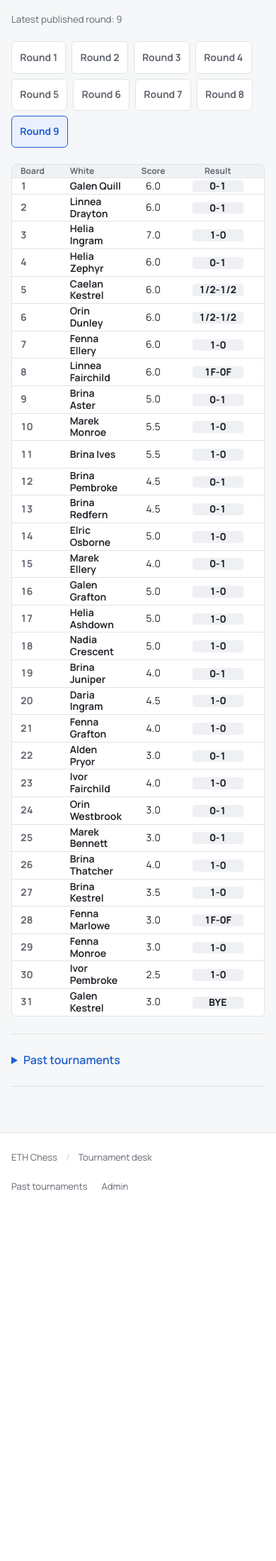
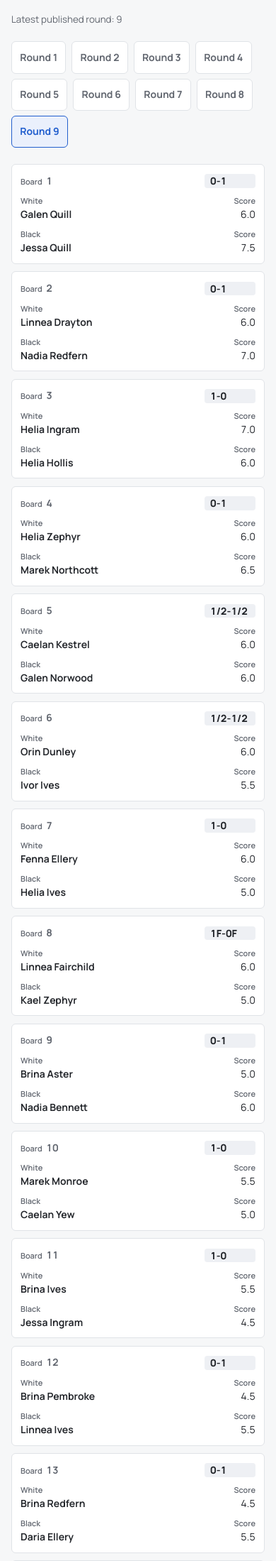
Before and after one commit to JasperDekoninck/ChessTournaments, a Flask app: a page that uses src/flaskr/templates/_public_tournament_rounds.html in a window 390 px wide. Shown: the part 1323-3522 px from the top of the page at 71% size. Before the commit the page ends 3000 px from the top, so only its background shows below. Run offline with Flask 3, Linux system fonts and the light colour scheme; data comes from the database, SQL or seed files in the repository.

Commit message:
Show public tables as compact cards on phones

```diff
--- a/src/flaskr/static/style.css
+++ b/src/flaskr/static/style.css
@@ -1599,6 +1599,8 @@ tr.is-waitlist .waitlist-note {
 
 .podium-slot strong {
   font-size: 1.1rem;
+  max-width: 100%;
+  overflow-wrap: anywhere;
 }
 
 .podium-slot strong a {
@@ -1800,6 +1802,187 @@ tr.is-waitlist .waitlist-note {
   th,
   td {
     padding: 0.7rem 0.75rem;
+  }
+
+  .public-table {
+    overflow: visible;
+    border: 0;
+    background: transparent;
+  }
+
+  .highlight-card strong {
+    max-width: 100%;
+    overflow-wrap: anywhere;
+  }
+
+  .event-heading h1,
+  .public-player-name {
+    overflow-wrap: anywhere;
+  }
+
+  .public-table table,
+  .public-table tbody {
+    display: block;
+    width: 100%;
+    min-width: 0;
+  }
+
+  .public-table thead {
+    position: absolute;
+    width: 1px;
+    height: 1px;
+    overflow: hidden;
+    clip-path: inset(50%);
+  }
+
+  .public-table tbody {
+    display: grid;
+    gap: 0.65rem;
+  }
+
+  .public-table tr {
+    position: relative;
+    display: grid;
+    grid-template-columns: repeat(4, minmax(0, 1fr));
+    align-items: center;
+    gap: 0.65rem 0.5rem;
+    padding: 0.75rem;
+    border: 1px solid var(--line);
+    border-radius: var(--radius);
+    background: white;
+  }
+
+  .public-table td,
+  .public-table .public-player-col,
+  .public-table .public-score-col,
+  .public-table .public-result-col {
+    display: block;
+    width: auto;
+    min-width: 0;
+    padding: 0;
+    border: 0;
+    text-align: left;
+    white-space: normal;
+    overflow-wrap: anywhere;
+    line-height: 1.4;
+  }
+
+  .public-table td[data-label]::before {
+    content: attr(data-label);
+    display: block;
+    margin-bottom: 0.1rem;
+    color: var(--muted);
+    font-size: 0.6875rem;
+    font-weight: 600;
+  }
+
+  .public-table td[data-label=""]::before {
+    display: none;
+  }
+
+  .public-table td[data-label="Performance"]::before {
+    content: "Perf.";
+  }
+
+  .public-table td[colspan] {
+    grid-column: 1 / -1;
+  }
+
+  .public-table .table-empty {
+    display: block;
+  }
+
+  .public-table .card-rank {
+    position: absolute;
+    top: 0.75rem;
+    left: 0.75rem;
+  }
+
+  .public-table .card-name {
+    display: flex;
+    align-items: center;
+    grid-column: 1 / -1;
+    min-height: 2rem;
+    padding-left: 2.5rem;
+    font-size: 1rem;
+  }
+
+  .public-table [data-mobile-columns="3"] tr {
+    grid-template-columns: repeat(3, minmax(0, 1fr));
+  }
+
+  .public-table [data-mobile-columns="5"] tr {
+    grid-template-columns: repeat(5, minmax(0, 1fr));
+  }
+
+  .public-table .public-boards-table tr {
+    grid-template-columns: minmax(0, 1fr) auto;
+    grid-template-areas: "board result" "white white-score" "black black-score";
+  }
+
+  .public-boards-table .board-number {
+    grid-area: board;
+  }
+
+  .public-boards-table td.board-number::before {
+    display: inline;
+    margin-right: 0.35rem;
+  }
+
+  .public-boards-table .public-player-col-white {
+    grid-area: white;
+  }
+
+  .public-boards-table .public-player-col-black {
+    grid-area: black;
+  }
+
+  .public-boards-table .public-result-col {
+    grid-area: result;
+    justify-self: end;
+  }
+
+  .public-boards-table .public-score-white {
+    grid-area: white-score;
+  }
+
+  .public-boards-table .public-score-black {
+    grid-area: black-score;
+  }
+
+  .public-table .public-score-col {
+    text-align: right;
+  }
+
+  .public-table .public-history-table tr {
+    grid-template-columns: repeat(2, minmax(0, 1fr));
+    grid-template-areas: "event event" "white black" "date result";
+    align-items: start;
+  }
+
+  .public-history-table [data-label="Tournament"] {
+    grid-area: event;
+    font-weight: 650;
+  }
+
+  .public-history-table td[data-label="Tournament"]::before {
+    display: none;
+  }
+
+  .public-history-table [data-label="White"] {
+    grid-area: white;
+  }
+
+  .public-history-table [data-label="Black"] {
+    grid-area: black;
+  }
+
+  .public-history-table [data-label="Date"] {
+    grid-area: date;
+  }
+
+  .public-history-table [data-label="Result"] {
+    grid-area: result;
   }
 }
 
--- a/src/flaskr/templates/_public_tournament_rounds.html
+++ b/src/flaskr/templates/_public_tournament_rounds.html
@@ -24,7 +24,7 @@
       </nav>
     {% endif %}
     {% if pairings %}
-      <div class="table-wrap">
+      <div class="table-wrap public-table">
         <table class="public-boards-table">
           <thead>
             <tr>
@@ -39,15 +39,15 @@
           <tbody>
             {% for pairing in pairings %}
               <tr>
-                <td class="board-number">{{ pairing.board_no }}</td>
-                <td class="public-player-col public-player-col-white">
+                <td class="board-number" data-label="Board">{{ pairing.board_no }}</td>
+                <td class="public-player-col public-player-col-white" data-label="White">
                   {% if pairing.white_entry_id %}
                     <a href="{{ url_for('web.player_history', slug=tournament.slug, entry_id=pairing.white_entry_id) }}">{{ pairing.white_name }}</a>
                   {% else %}
                     -
                   {% endif %}
                 </td>
-                <td class="align-center public-score-col">
+                <td class="align-center public-score-col public-score-white" data-label="Score">
                   {% if pairing.white_score is not none %}
                     {{ "%.1f"|format(pairing.white_score) }}
                   {% else %}
@@ -55,14 +55,14 @@
                   {% endif %}
                 </td>
                 <td class="align-center public-result-col"><span class="result-label {{ 'result-pending' if not pairing.result_code else '' }}">{{ pairing.result_code or "Pending" }}</span></td>
-                <td class="align-center public-score-col">
+                <td class="align-center public-score-col public-score-black" data-label="{{ 'Score' if pairing.black_entry_id else '' }}">
                   {% if pairing.black_entry_id and pairing.black_score is not none %}
                     {{ "%.1f"|format(pairing.black_score) }}
                   {% elif pairing.black_entry_id %}
                     -
                   {% endif %}
                 </td>
-                <td class="public-player-col public-player-col-black">
+                <td class="public-player-col public-player-col-black" data-label="Black">
                   {% if pairing.black_entry_id %}
                     <a href="{{ url_for('web.player_history', slug=tournament.slug, entry_id=pairing.black_entry_id) }}">{{ pairing.black_name }}</a>
                   {% else %}
@@ -81,8 +81,8 @@
     <div class="section-heading">
       <h2>Standings</h2>
     </div>
-    <div class="table-wrap">
-      <table class="public-standings-table">
+    <div class="table-wrap public-table">
+      <table class="public-standings-table" data-mobile-columns="{{ (3 if tournament.is_team else 4) + (1 if has_performance_ratings else 0) }}">
         <thead>
           <tr>
             <th>Rank</th>
@@ -99,18 +99,18 @@
         <tbody>
           {% for row in standings %}
             <tr>
-              <td><span class="rank-number {{ 'rank-podium' if row.rank <= 3 else '' }}">{{ row.rank }}</span></td>
-              <td><a href="{{ url_for('web.player_history', slug=tournament.slug, entry_id=row.entry_id) }}">{{ row.name }}</a></td>
-              {% if not tournament.is_team %}<td>{{ row.display_rating }}</td>{% endif %}
+              <td class="card-rank"><span class="rank-number {{ 'rank-podium' if row.rank <= 3 else '' }}">{{ row.rank }}</span></td>
+              <td class="card-name"><a href="{{ url_for('web.player_history', slug=tournament.slug, entry_id=row.entry_id) }}">{{ row.name }}</a></td>
+              {% if not tournament.is_team %}<td data-label="Rating">{{ row.display_rating }}</td>{% endif %}
               {% if has_performance_ratings %}
-                <td>{{ row.performance_rating if row.performance_rating is not none else "-" }}</td>
+                <td data-label="Performance">{{ row.performance_rating if row.performance_rating is not none else "-" }}</td>
               {% endif %}
-              <td class="score-value">{{ "%.1f"|format(row.score) }}</td>
-              <td>{{ "%.1f"|format(row.bh) }}</td>
-              <td>{{ "%.1f"|format(row.bh_c1) }}</td>
+              <td class="score-value" data-label="Score">{{ "%.1f"|format(row.score) }}</td>
+              <td data-label="{{ tournament.primary_tiebreak_label }}">{{ "%.1f"|format(row.bh) }}</td>
+              <td data-label="{{ tournament.secondary_tiebreak_label }}">{{ "%.1f"|format(row.bh_c1) }}</td>
             </tr>
           {% else %}
-            <tr>
+            <tr class="table-empty">
               <td colspan="{{ (7 if has_performance_ratings else 6) - (1 if tournament.is_team else 0) }}" class="muted">No standings yet.</td>
             </tr>
           {% endfor %}
```
Also changed, not shown: src/flaskr/templates/global_player_history.html (+9 -9 lines), src/flaskr/templates/leaderboard.html (+8 -8 lines), src/flaskr/templates/player_history.html (+9 -9 lines), tests/test_app.py (+2 -2 lines).
